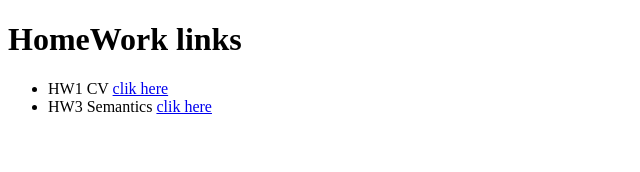
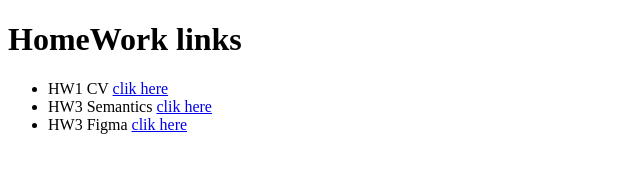
Before and after one commit to RAMZES15/HomeWork, a plain HTML site: page link.html in a window 1280 px wide. Shown: the whole page, without its empty margins (0-640 px from the left). Drawn offline with Linux system fonts and the light colour scheme.

Commit message:
New Link

```diff
--- a/link.html
+++ b/link.html
@@ -11,6 +11,7 @@
     <ul>
         <li>HW1 CV <a href="https://ramzes15.github.io/HomeWork/CV/index.html" target="_blank">clik here</a></li>
         <li>HW3 Semantics <a href="https://ramzes15.github.io/HomeWork/Semantics/index.html" target="_blank">clik here</a></li>
+        <li>HW3 Figma <a href="https://ramzes15.github.io/HomeWork/Figma/index.html" target="_blank">clik here</a></li>
     </ul>
 </body>
 </html>
```
